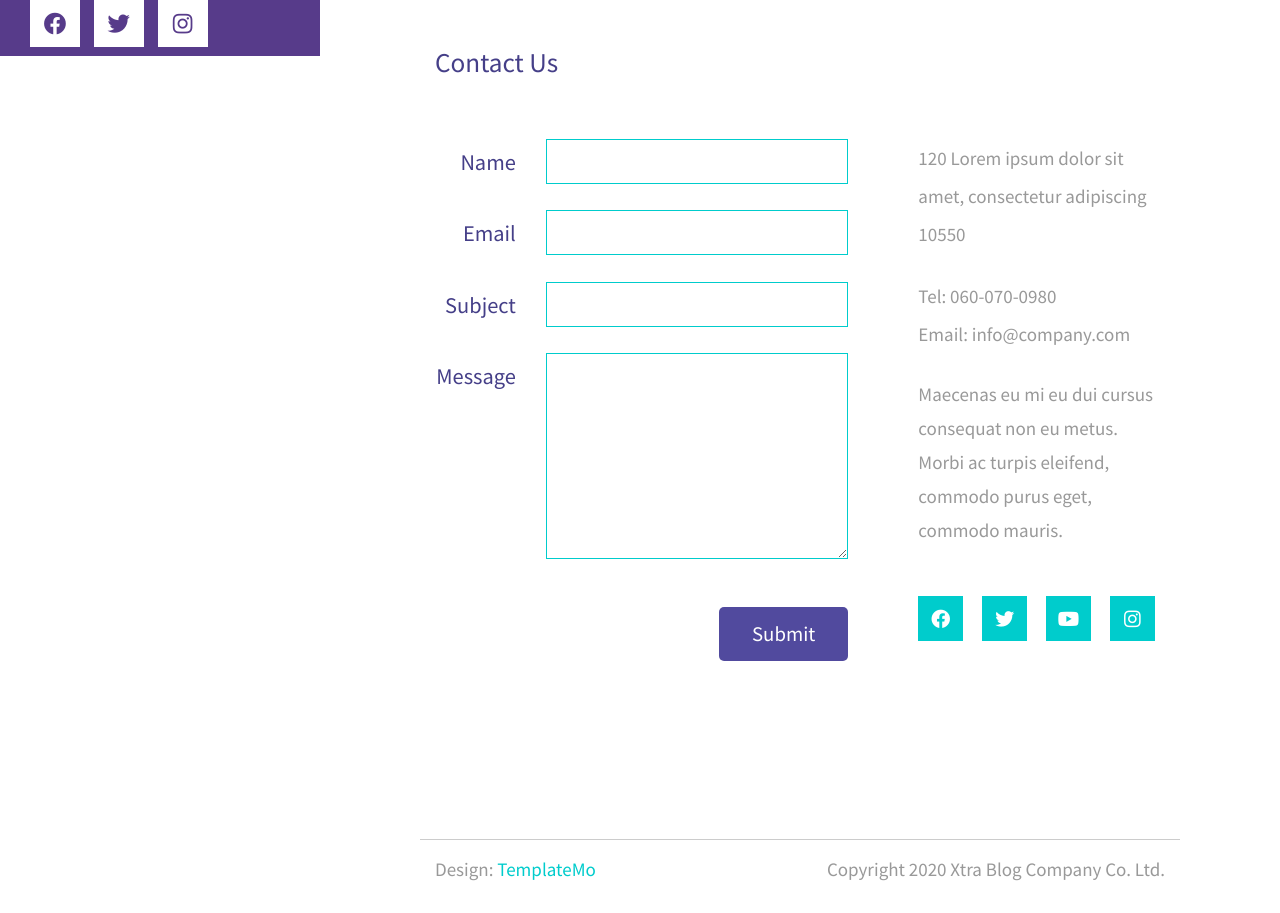
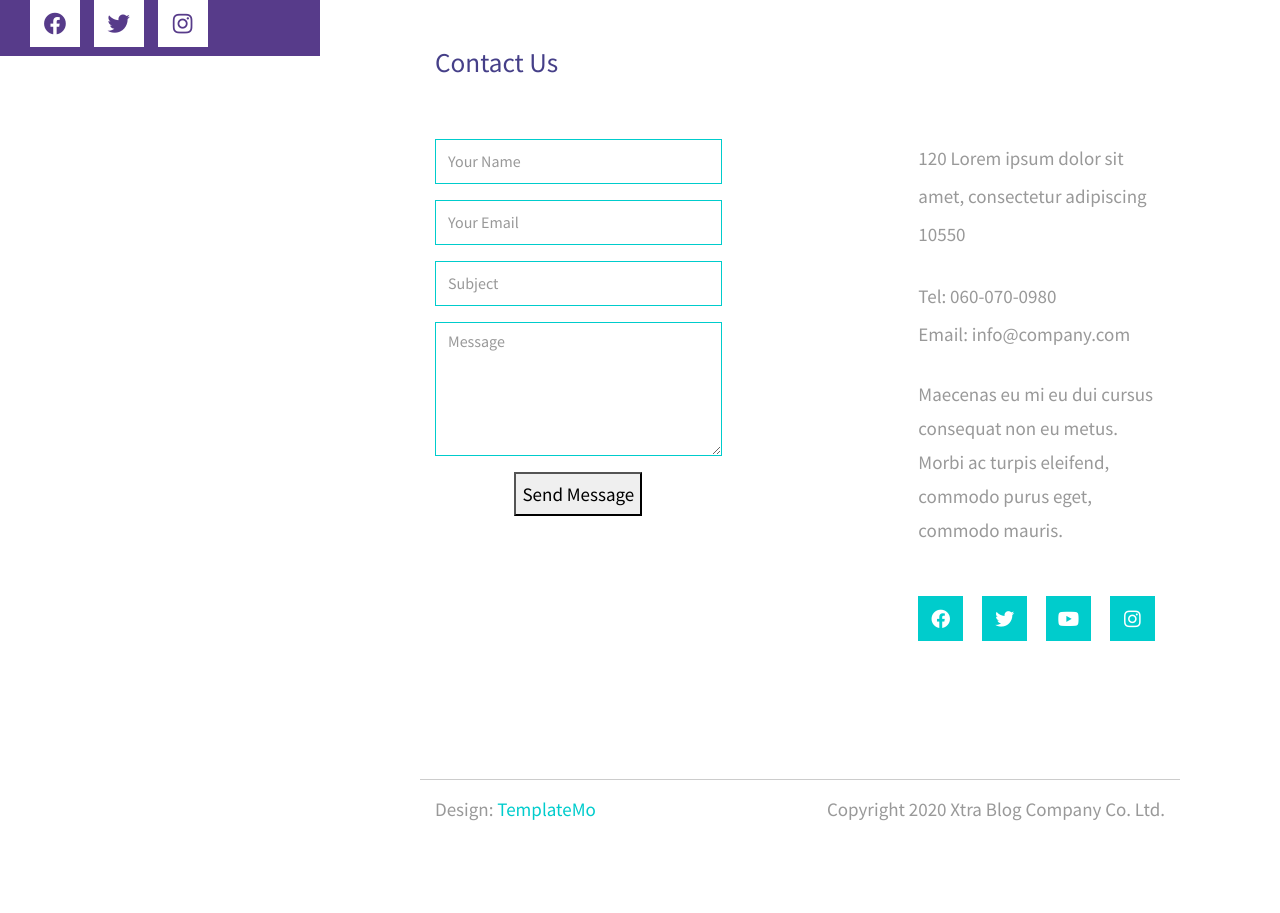
Before and after one commit to surenab/women_mutitterapp, a Django app: page /contact in a window 1280 px wide. Shown: the part 744-1657 px from the top of the page. After the commit the page ends 1565 px from the top, so only its background shows below. Run offline with Django 4.2, Linux system fonts and the light colour scheme; some libraries are stand-ins or nearby versions.

Commit message:
somethig

```diff
--- a/MUTITTERAPP/templates/contact.html
+++ b/MUTITTERAPP/templates/contact.html
@@ -15,7 +15,7 @@
                 <div class="col-12">
                     <h2 class="tm-color-primary tm-post-title tm-mb-60">Contact Us</h2>
                 </div>
-                <div class="col-lg-7 tm-contact-left">
+                {% comment %} <div class="col-lg-7 tm-contact-left">
                     <form method="POST" action="" class="mb-5 ml-auto mr-0 tm-contact-form">
                         <div class="form-group row mb-4">
                             <label for="name" class="col-sm-3 col-form-label text-right tm-color-primary">Name</label>
@@ -47,7 +47,30 @@
                             </div>
                         </div>
                     </form>
-                </div>
+                </div> {% endcomment %}
+                <div class="col-lg-5 col-md-8">
+                    <form action="/"  method="post" role="form" >
+                           {% csrf_token %}
+                         <div class="form-group">
+                           <input type="text" name="full_name" class="form-control" id="full_name" placeholder="Your Name" required>
+                         </div>
+                         <div class="form-group mt-3">
+                           <input type="email" class="form-control" name="email" id="email" placeholder="Your Email" required>
+                         </div>
+                         <div class="form-group mt-3">
+                           <input type="text" class="form-control" name="subject" id="subject" placeholder="Subject" required>
+                         </div>
+                         <div class="form-group mt-3">
+                           <textarea class="form-control" name="message" rows="5" placeholder="Message" required></textarea>
+                         </div>
+
+                         <div class="text-center"><button type="submit" id="butt">Send Message</button></div>
+
+
+                       </form>
+
+                     </div>
+
                 <div class="col-lg-5 tm-contact-right">
                     <address class="mb-4 tm-color-gray">
                         120 Lorem ipsum dolor sit amet,
```
